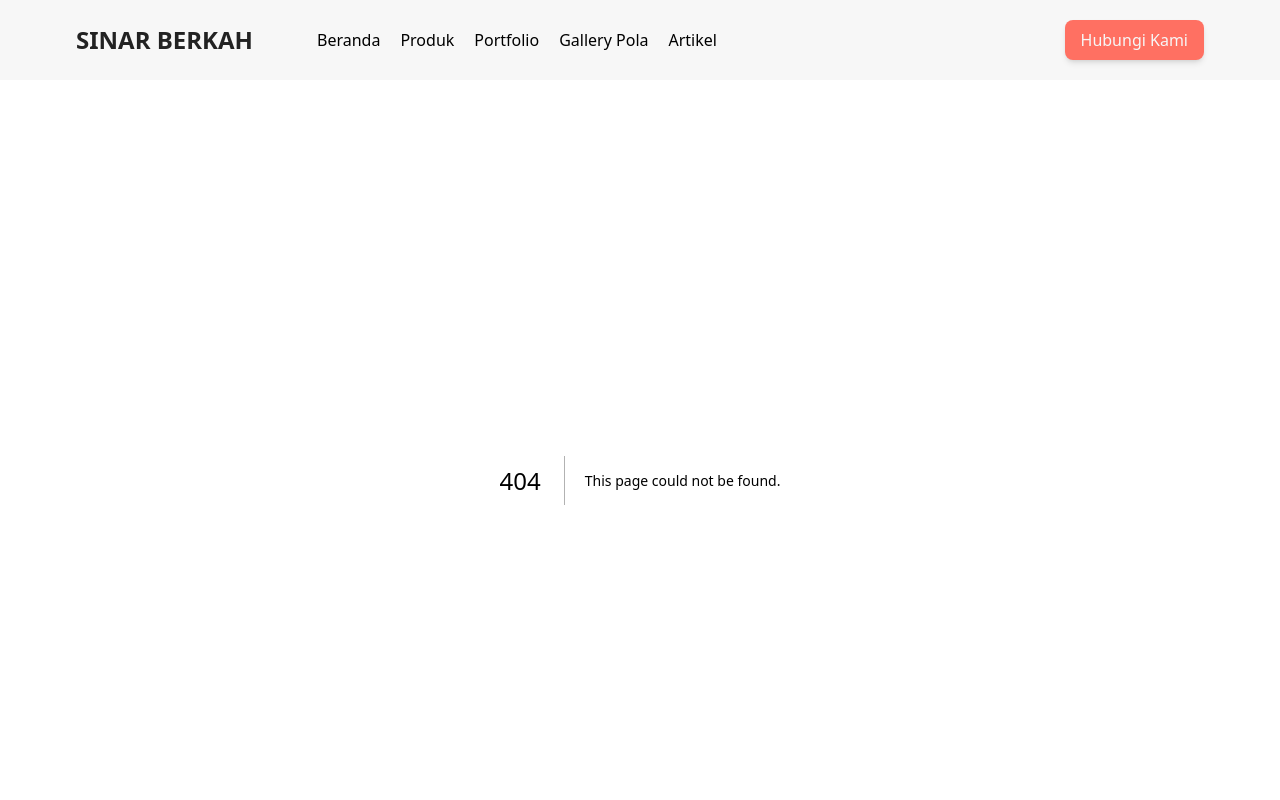
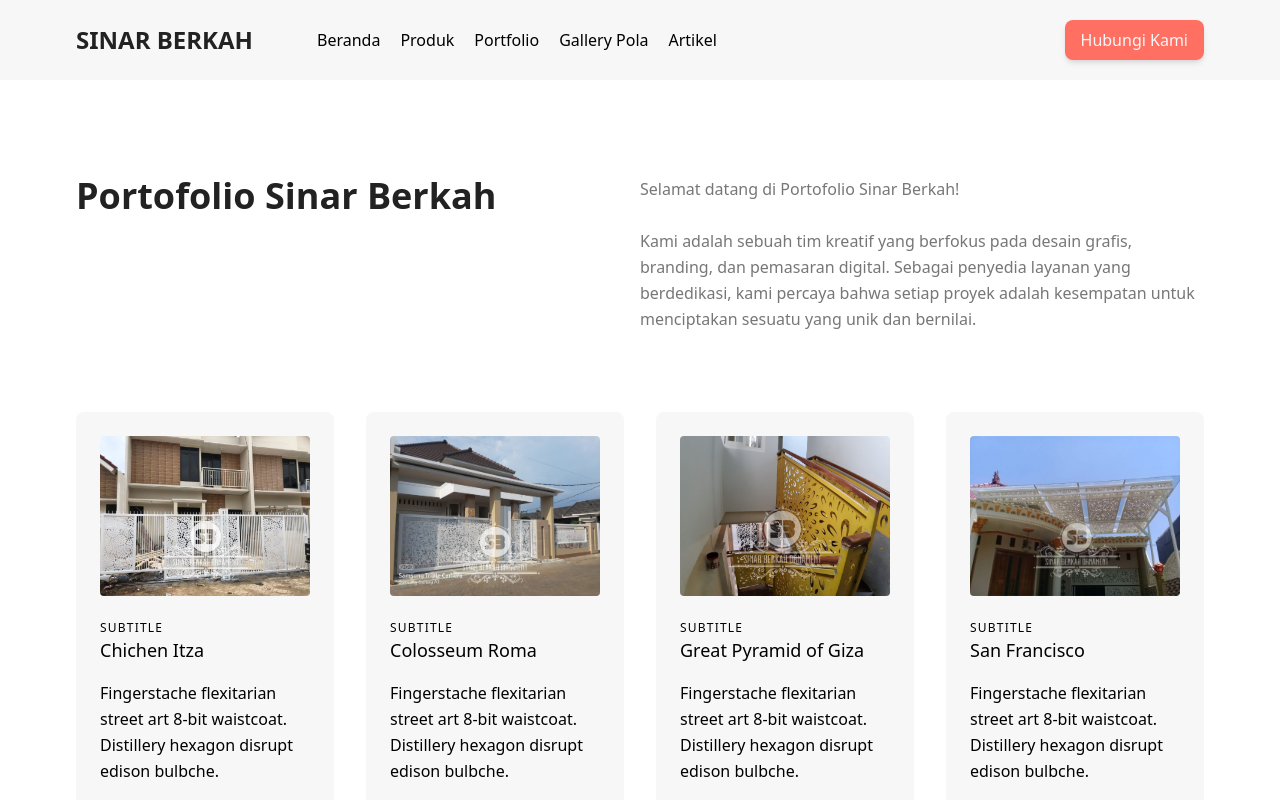
Before and after one commit to ciboox-id/sinarberkah-plato, a Next.js app: page /portfolio in a window 1280 px wide. Before the commit this address had no page. Shown: the top 800 px of the page. Built offline with nearby package versions, Linux system fonts and the light colour scheme.

Commit message:
feat: add page portfolio

```diff
--- /dev/null
+++ b/app/portfolio/page.js
@@ -0,0 +1,56 @@
+import React from 'react';
+
+const Portfolio = () => {
+  return (
+    <section className="px-14">
+      <div className="container px-5 py-24 mx-auto">
+        <div className="flex flex-wrap w-full mb-20">
+          <div className="lg:w-1/2 w-full mb-6 lg:mb-0">
+            <h1 className="sm:text-4xl text-2xl font-bold title-font mb-2 text-dark-main">Portofolio Sinar Berkah</h1>
+            <div className="h-1 w-20 bg-indigo-500 rounded"></div>
+          </div>
+          <p className="lg:w-1/2 w-full leading-relaxed font-medium text-gray">Selamat datang di Portofolio Sinar Berkah! <br /> <br /> Kami adalah sebuah tim kreatif yang berfokus pada desain grafis, branding, dan pemasaran digital. Sebagai penyedia layanan yang berdedikasi, kami percaya bahwa setiap proyek adalah kesempatan untuk menciptakan sesuatu yang unik dan bernilai.</p>
+        </div>
+        <div className="flex flex-wrap -m-4">
+          {[
+            {
+              imgSrc: './images/12.jpg',
+              title: 'Chichen Itza',
+              subtitle: 'SUBTITLE',
+              text: 'Fingerstache flexitarian street art 8-bit waistcoat. Distillery hexagon disrupt edison bulbche.',
+            },
+            {
+              imgSrc: './images/15.jpg',
+              title: 'Colosseum Roma',
+              subtitle: 'SUBTITLE',
+              text: 'Fingerstache flexitarian street art 8-bit waistcoat. Distillery hexagon disrupt edison bulbche.',
+            },
+            {
+              imgSrc: './images/16.jpg',
+              title: 'Great Pyramid of Giza',
+              subtitle: 'SUBTITLE',
+              text: 'Fingerstache flexitarian street art 8-bit waistcoat. Distillery hexagon disrupt edison bulbche.',
+            },
+            {
+              imgSrc: './images/18.jpg',
+              title: 'San Francisco',
+              subtitle: 'SUBTITLE',
+              text: 'Fingerstache flexitarian street art 8-bit waistcoat. Distillery hexagon disrupt edison bulbche.',
+            },
+          ].map(({ imgSrc, title, subtitle, text }) => (
+            <div key={title} className="xl:w-1/4 md:w-1/2 p-4">
+              <div className="bg-offwhite p-6 rounded-lg">
+                <img className="h-40 rounded w-full object-cover object-center mb-6" src={imgSrc} alt={title} />
+                <h3 className="tracking-widest text-indigo-500 text-xs font-medium title-font">{subtitle}</h3>
+                <h2 className="text-lg text-gray-900 font-medium title-font mb-4">{title}</h2>
+                <p className="leading-relaxed text-base">{text}</p>
+              </div>
+            </div>
+          ))}
+        </div>
+      </div>
+    </section>
+  );
+};
+
+export default Portfolio;
```
